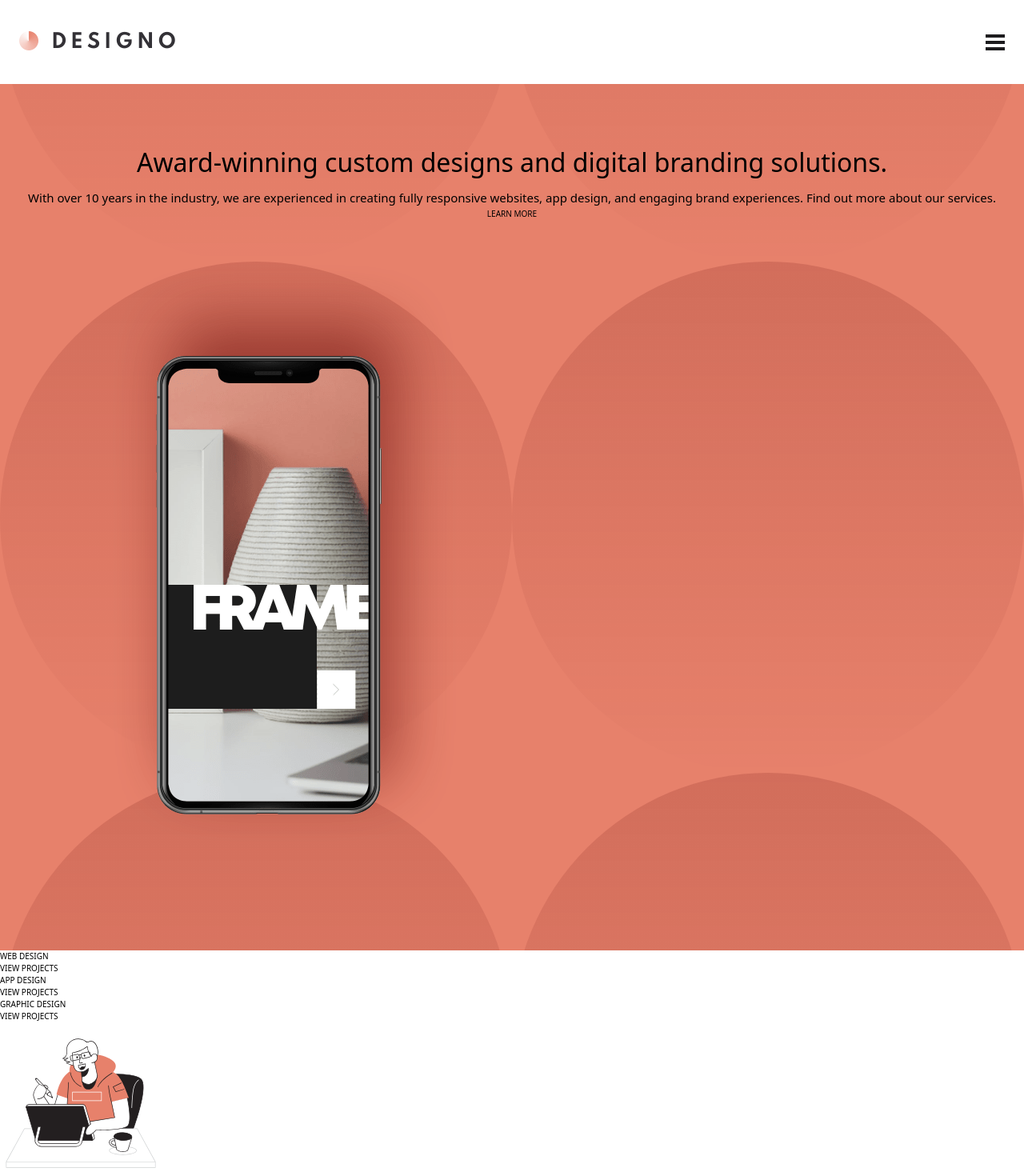
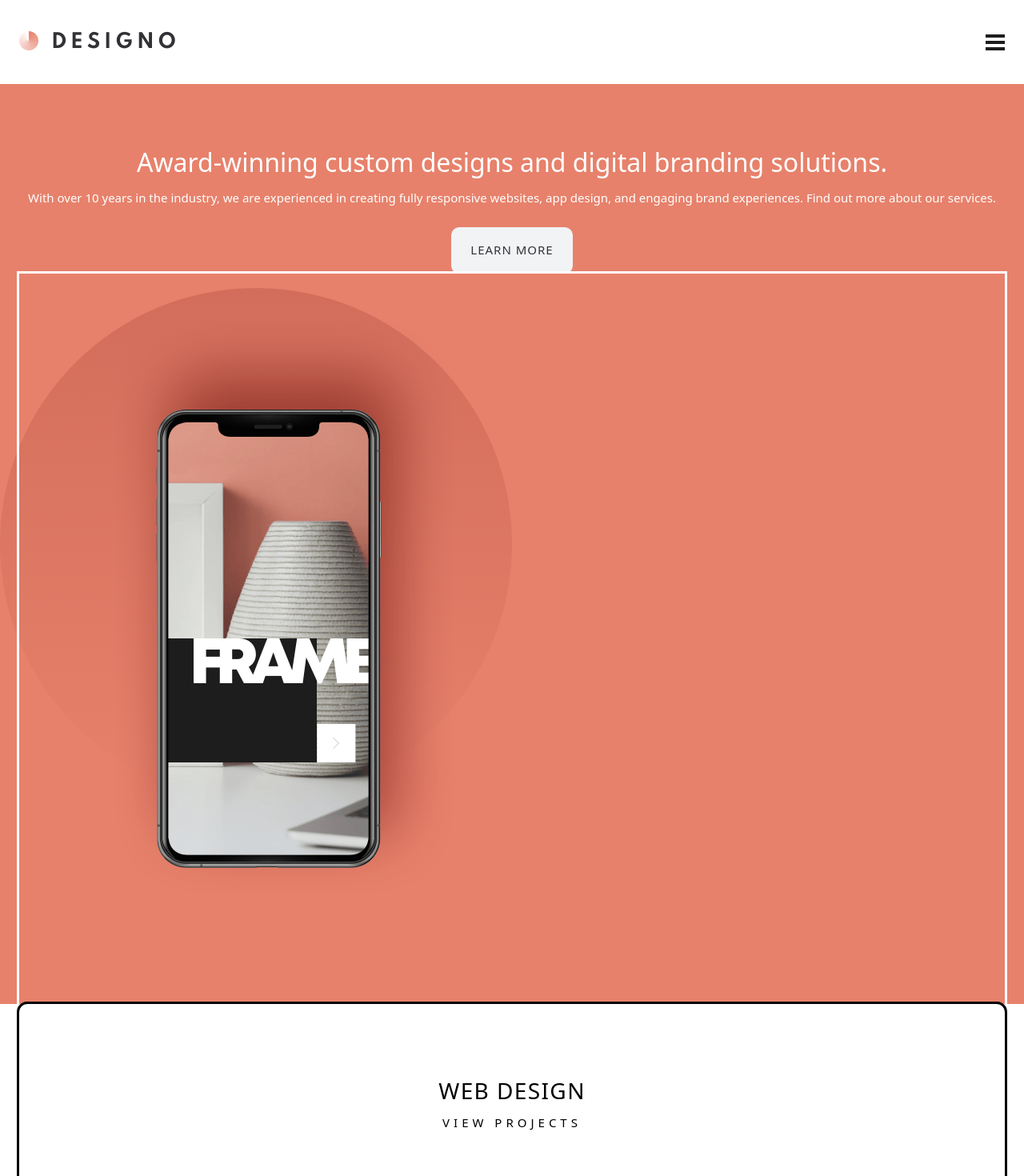
Before and after one commit to presh-031/designo, a Next.js app: page / in a window 1280 px wide. Shown: the top 1470 px of the page at 80% size. Built offline with nearby package versions, Linux system fonts and the light colour scheme.

Commit message:
onto styling projects component

```diff
--- a/components/Hero.tsx
+++ b/components/Hero.tsx
@@ -3,20 +3,26 @@ import imgHeroPhone from "../assets/home/desktop/image-hero-phone.png";
 
 const Hero = () => {
   return (
-    <div className="pt-[8.0rem] bg-peach bg-left px-[2.4rem] text-center bg-[url('../assets/home/desktop/bg-pattern-hero-home.svg')]">
+    <div className="pt-[8.0rem] text-white bg-peach bg-no-repeat bg-left px-[2.4rem] text-center bg-[url('../assets/home/desktop/bg-pattern-hero-home.svg')]">
       <div>
         <p className="font-medium  mb-[1.4rem] text-[3.2rem] leading-[3.6rem]">
           Award-winning custom designs and digital branding solutions.
         </p>
-        <p className="font-normal text-[1.5rem] leading-[2.5rem]">
+        <p className="mb-[2.4rem] font-normal text-[1.5rem] leading-[2.5rem]">
           With over 10 years in the industry, we are experienced in creating
           fully responsive websites, app design, and engaging brand experiences.
           Find out more about our services.
         </p>
-        <button>LEARN MORE</button>
+        <button className="bg-light-grey rounded-2xl text-dark-grey px-[2.4rem] py-[1.8rem] font-medium text-[1.5rem] leading-[2.198rem] tracking-[0.1rem]">
+          LEARN MORE
+        </button>
       </div>
-      <div>
-        <Image src={imgHeroPhone} alt="hero-phone" />
+      <div className="outline">
+        <Image
+          className="object-cover outline"
+          src={imgHeroPhone}
+          alt="hero-phone"
+        />
       </div>
     </div>
   );
--- a/components/Projects.tsx
+++ b/components/Projects.tsx
@@ -5,11 +5,16 @@ import illustrationResourceful from "../assets/home/desktop/illustration-resourc
 import illustrationFriendly from "../assets/home/desktop/illustration-friendly.svg";
 const Projects = () => {
   return (
-    <>
+    <div className="px-[2.4rem]">
       <div>
-        <div>
-          <p>WEB DESIGN</p>
-          <p>VIEW PROJECTS</p>
+        <div className="outline rounded-2xl font-medium  grid place-items-center py-[9.0rem]">
+          <p className="text-[2.8rem] mb-[1.197rem] leading-[3.6rem] tracking-[0.14rem]">
+            WEB DESIGN
+          </p>
+          <p className="text-[1.5rem] leading-[2.1rem] tracking-[0.5rem]">
+            VIEW PROJECTS
+            <span></span>
+          </p>
         </div>
         <div>
           <div>
@@ -53,7 +58,7 @@ const Projects = () => {
           </p>
         </div>
       </div>
-    </>
+    </div>
   );
 };
 
```
